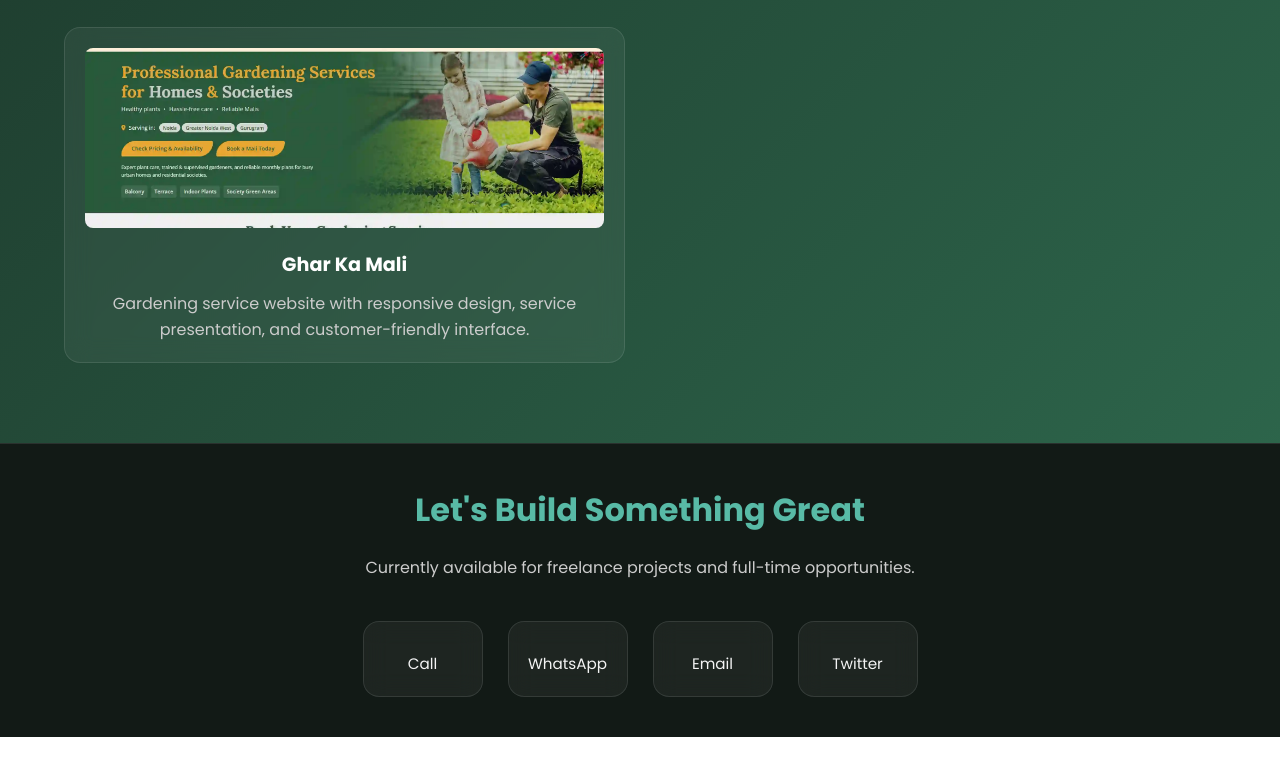
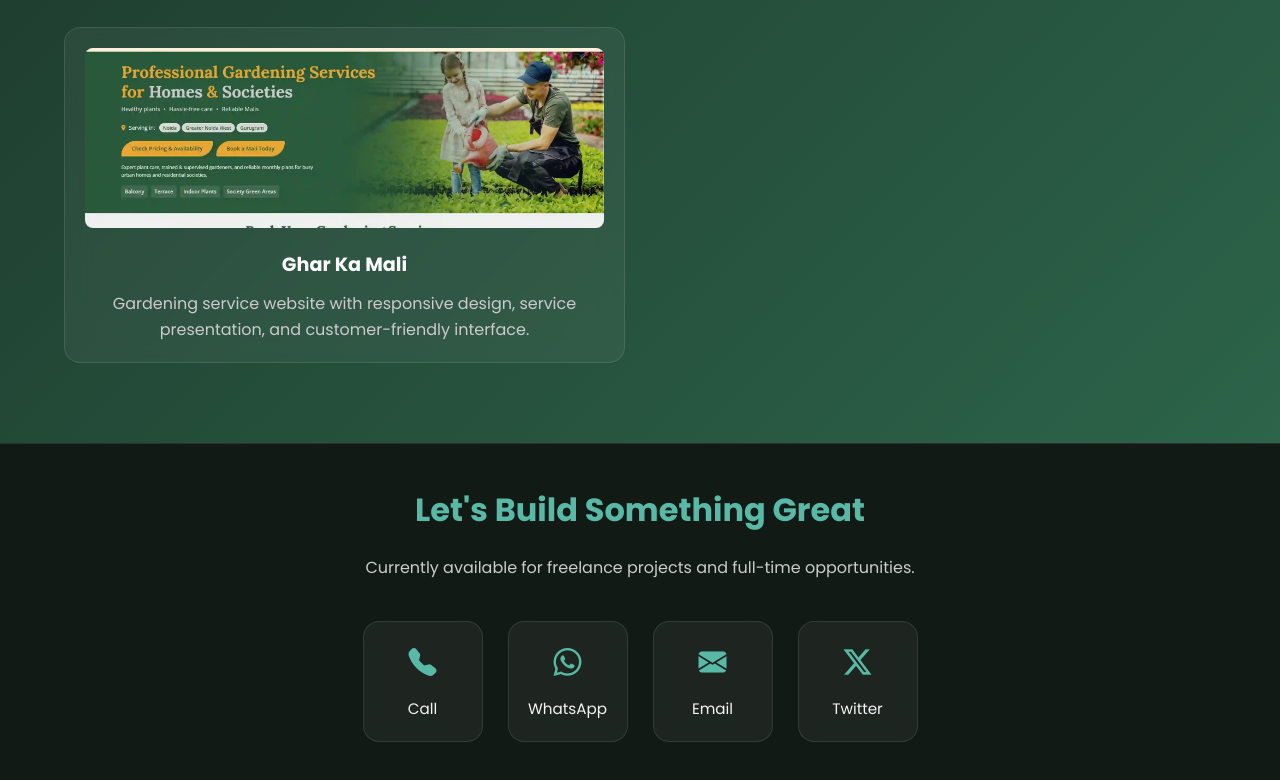
Before and after one commit to NarendarKarwasra/Portfolio-NK, a plain HTML site: page web-projects.html in a window 1280 px wide. Shown: the part 1745-2525 px from the top of the page. Before the commit the page ends 2482 px from the top, so only its background shows below. Drawn offline with nearby package versions, Linux system fonts and the light colour scheme.

Commit message:
first commit

```diff
--- a/web-projects.html
+++ b/web-projects.html
@@ -6,6 +6,7 @@
     <title>Narendar Karwasra - Portfolio</title>
     <link rel="icon" href="img/nk-logo.webp" type="image/webp">
     <link href="https://fonts.googleapis.com/css2?family=Poppins:wght@300;400;600;700&display=swap" rel="stylesheet">
+    <link rel="stylesheet" href="https://cdn.jsdelivr.net/npm/bootstrap-icons@1.11.3/font/bootstrap-icons.min.css">
     <link rel="stylesheet" href="style.css">
 </head>
 <body>
```
Also changed, not shown: graphic-projects.html (+1 -0 lines).
